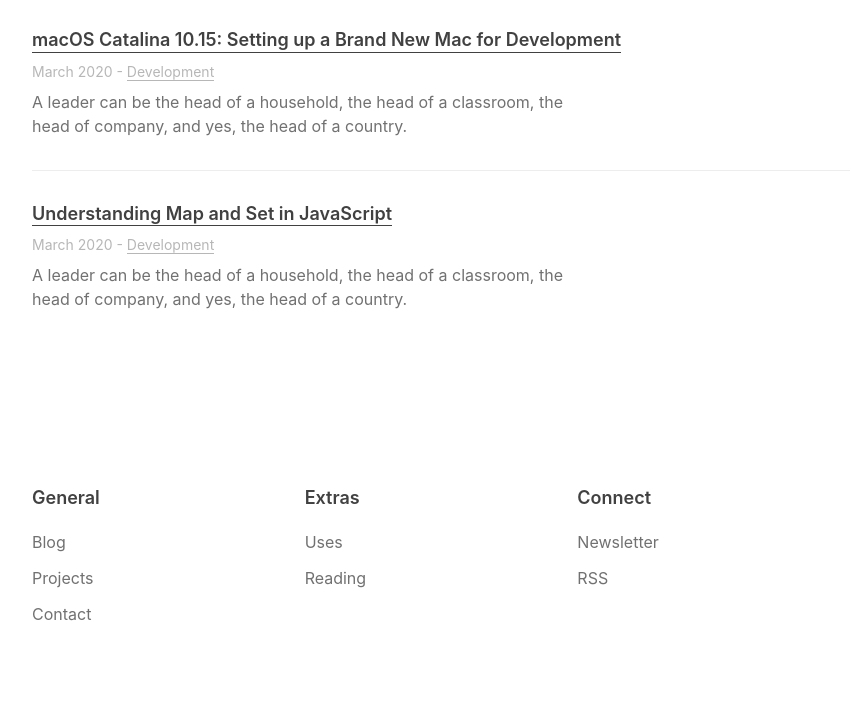
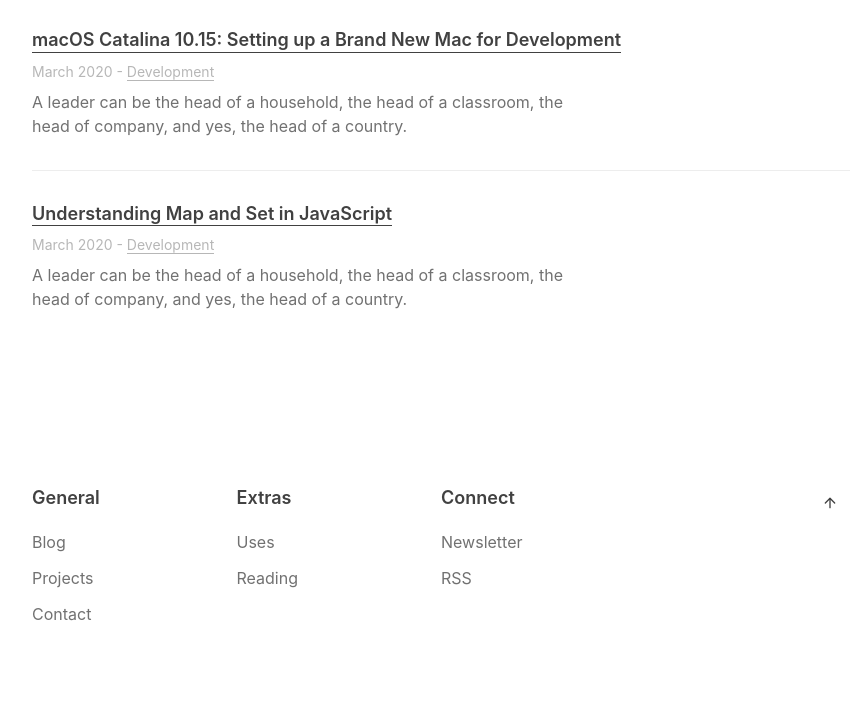
Before and after one commit to juwanpetty/juwan-portfolio, a Gatsby site: page / in a window 1280 px wide. Shown: the part 1885-2597 px from the top of the page, without its empty margins (199-1066 px from the left). Built offline with nearby package versions, Linux system fonts and the light colour scheme; Gatsby itself is replaced by a stand-in of ours.

Commit message:
Add go to top of page icon

```diff
--- a/src/components/Layout/Footer/Footer.js
+++ b/src/components/Layout/Footer/Footer.js
@@ -1,6 +1,13 @@
 import React from "react"
 import { Link } from "gatsby"
-import { Wrapper, List, ListWrapper } from "./Footer.module"
+import { FiArrowUp } from "react-icons/fi"
+import {
+  Wrapper,
+  List,
+  TopFooter,
+  ListWrapper,
+  IconContainer,
+} from "./Footer.module"
 import { Social } from "../../Common"
 
 const LinkGroup = ({ header, children }) => (
@@ -12,6 +19,7 @@
 
 export const Footer = () => (
   <Wrapper>
+    <TopFooter>
       <ListWrapper>
         <LinkGroup header="General">
           <Link to="/blog">Blog</Link>
@@ -27,6 +35,12 @@
           <Link to="/rss">RSS</Link>
         </LinkGroup>
       </ListWrapper>
+      <div>
+        <IconContainer>
+          <FiArrowUp />
+        </IconContainer>
+      </div>
+    </TopFooter>
     <Social />
   </Wrapper>
 )
--- a/src/components/Layout/Footer/Footer.module.js
+++ b/src/components/Layout/Footer/Footer.module.js
@@ -1,11 +1,20 @@
 import styled from "styled-components"
-import { typography, color } from "../../../constants/styles"
+import { typography, color, spacing } from "../../../constants/styles"
 
 const Wrapper = styled.div`
   display: grid;
   grid-gap: 96px;
   grid-template-rows: auto auto;
   padding: 96px 0;
+`
+
+const TopFooter = styled.div`
+  display: grid;
+  grid-template-columns: 3fr 1fr;
+
+  & > :last-child {
+    text-align: right;
+  }
 `
 
 const ListWrapper = styled.div`
@@ -35,4 +44,17 @@
   }
 `
 
-export { Wrapper, List, ListWrapper }
+const IconContainer = styled.div`
+  display: inline-block;
+  padding: ${spacing.padding.xsmall}px ${spacing.padding.small}px;
+  border-radius: ${spacing.borderRadius.medium}px;
+  cursor: pointer;
+
+  svg {
+    width: 16px;
+    height: 16px;
+    color: ${color.black};
+  }
+`
+
+export { Wrapper, List, ListWrapper, TopFooter, IconContainer }
```
Lines whose indentation alone changed are shown as unchanged.
